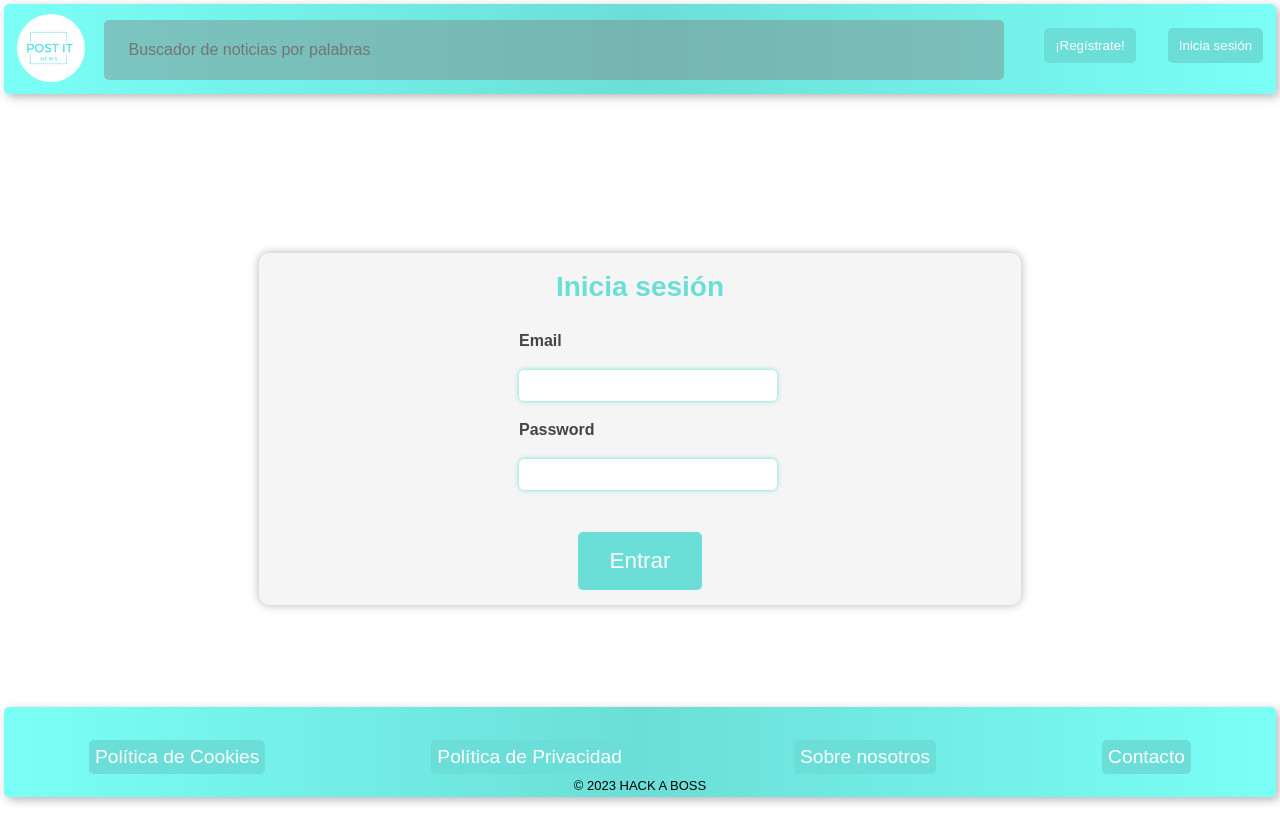
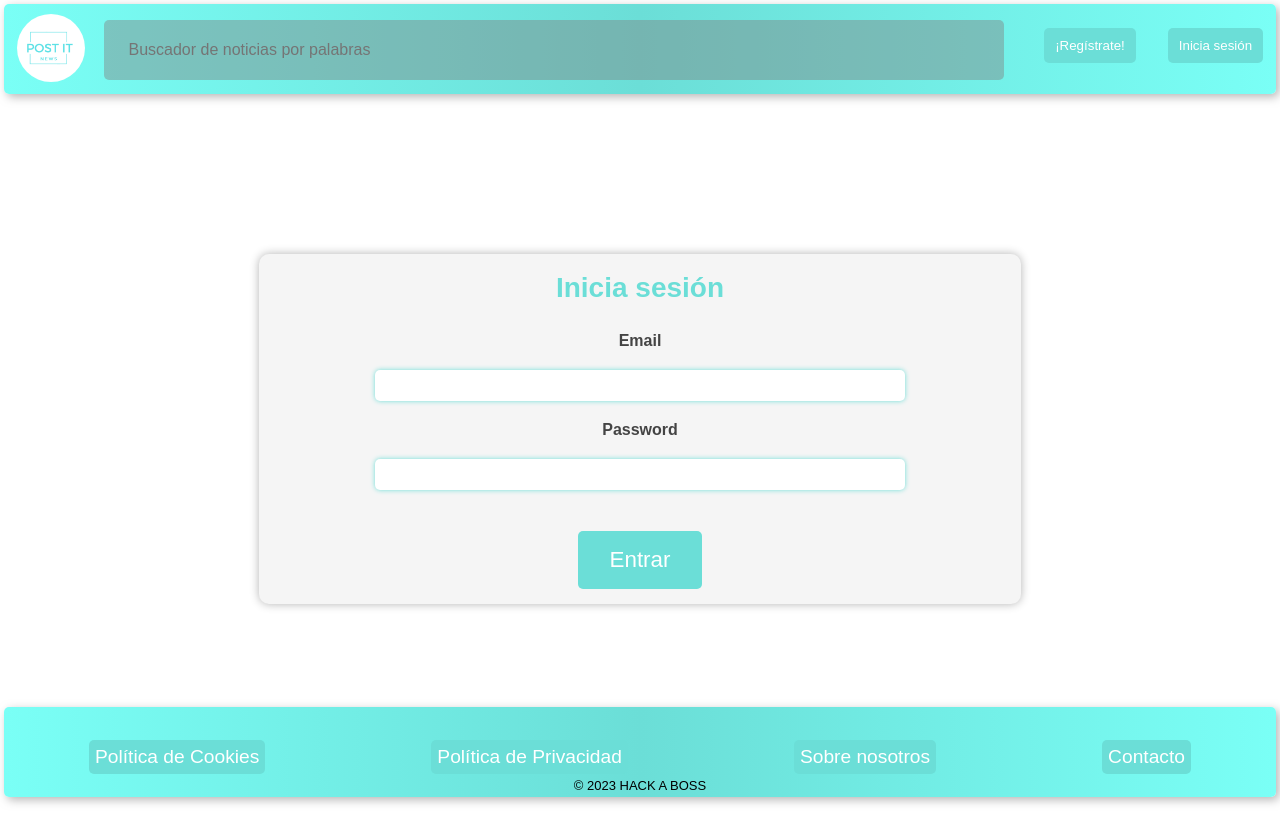
Before and after one commit to Fran-Lopez-Laperal/Front-Postit-News, a React (Vite) app: page /login in a window 1280 px wide. Built offline with nearby package versions, Linux system fonts and the light colour scheme.

Commit message:
cambios css login

```diff
--- a/src/components/Login/Login.css
+++ b/src/components/Login/Login.css
@@ -1,7 +1,8 @@
 .login {
   display: flex;
   align-items: center;
- min-height: 90vh;
+  justify-content: center;
+  min-height: 90vh;
 }
 
 .login-container {
@@ -27,9 +28,12 @@
   margin: 1rem;
 }
 
-.label-input-container {
+.form-login {
   display: flex;
   flex-direction: column;
+  align-items: center;
+  justify-content: center;
+  width: 100%;
 }
 
 .label-login {
@@ -51,7 +55,7 @@
   background-color: #fff;
   color: #333;
   box-shadow: 0 0 5px rgba(0, 0, 0, 0.3);
-  width: 95%;
+  width: 70%;
 }
 
 .input-user {
--- a/src/components/Login/Login.jsx
+++ b/src/components/Login/Login.jsx
@@ -31,8 +31,7 @@ const Login = () => {
     <div className="login">
       <section className="login-container">
         <h2 id="h2-login">Inicia sesión</h2>
-        <form onSubmit={handleForm}>
-          <section className="label-input-container">
+        <form className="form-login" onSubmit={handleForm}>
           <label className="label-login" htmlFor="email">
             Email
           </label>
@@ -56,7 +55,7 @@ const Login = () => {
             required
             onChange={(e) => setPassword(e.target.value)}
           />
-          </section>
+
           <section className="button-container">
             <button>Entrar</button>
           </section>
```
Lines whose indentation alone changed are shown as unchanged.
